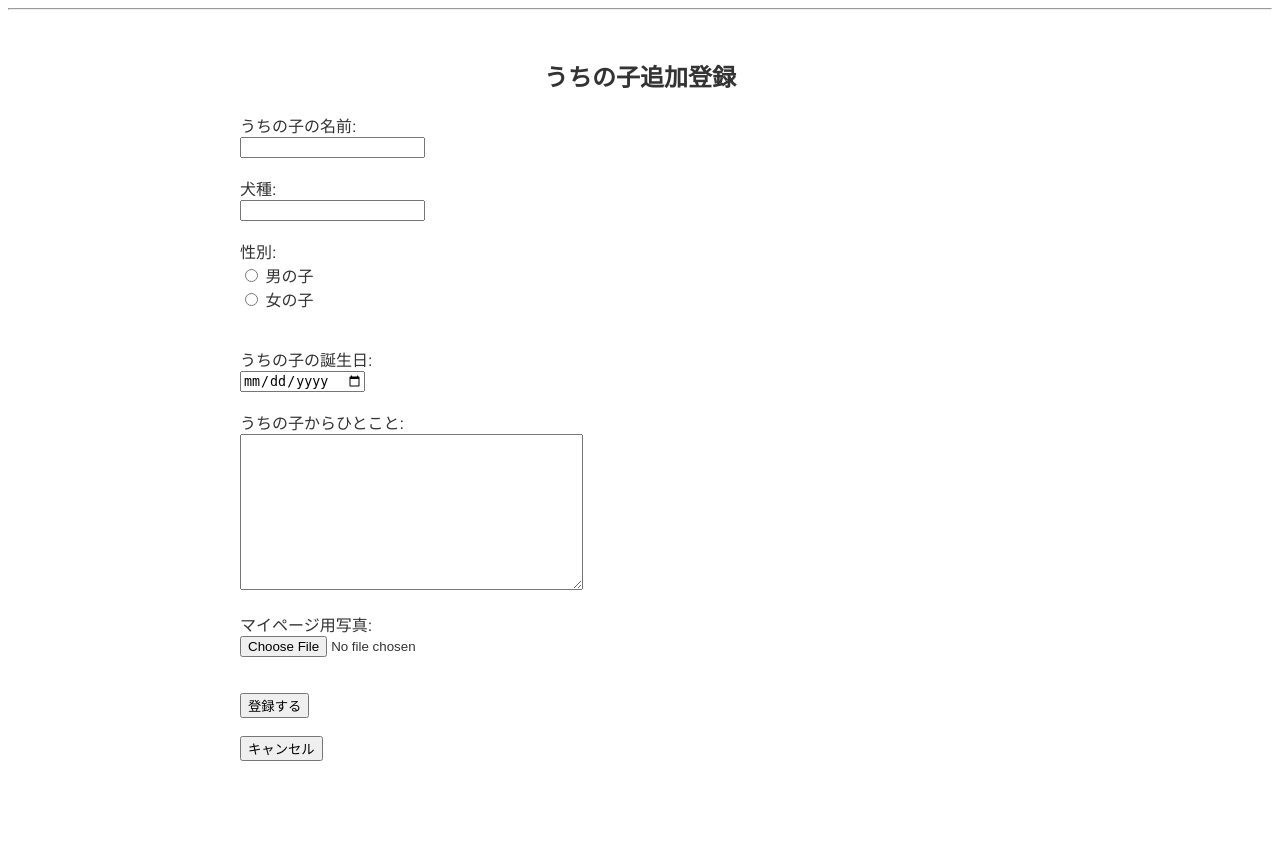
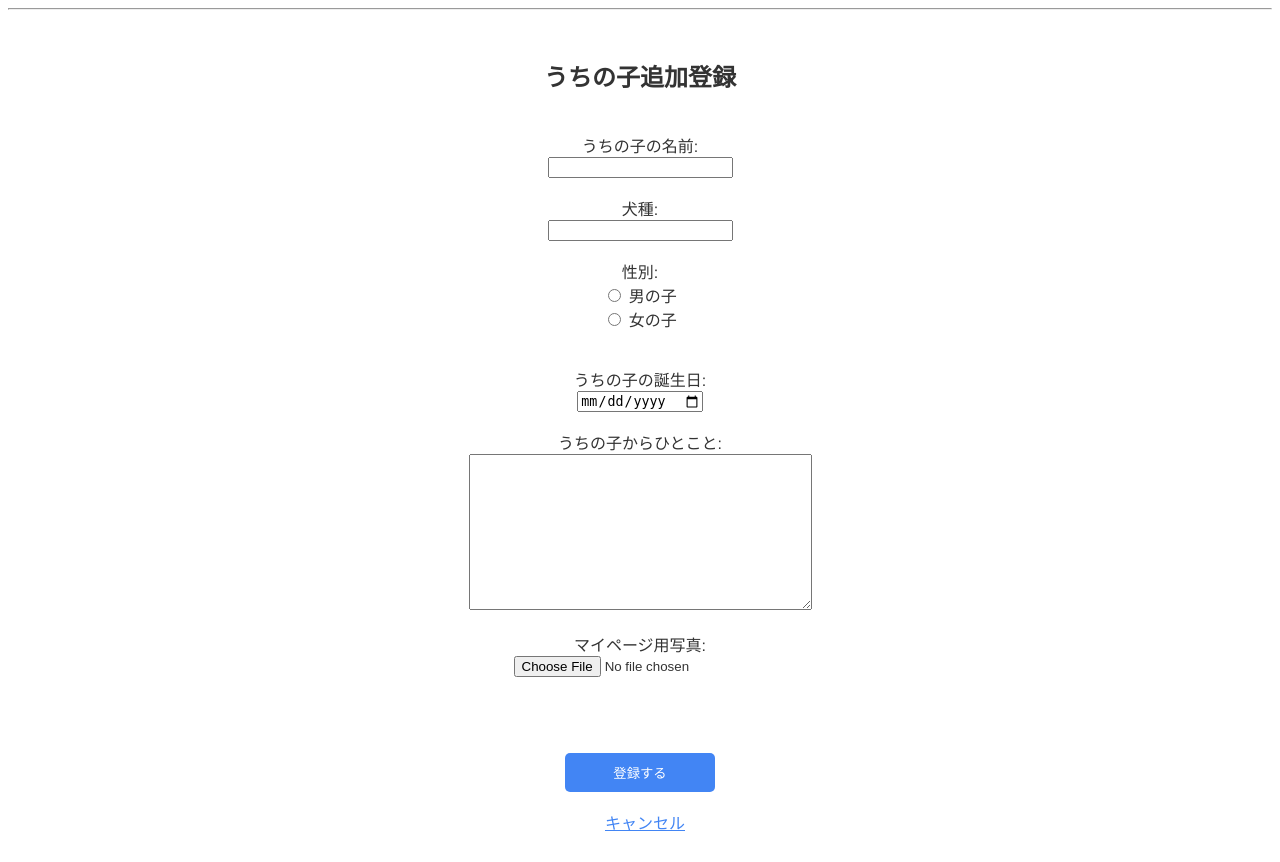
Before and after one commit to chapi80/wansnap, a Django app: page /add_dog/ in a window 1280 px wide. Shown: the part 67-929 px from the top of the page. Before the commit the page ends 828 px from the top, so only its background shows below. Run offline with Django 5.2, Linux system fonts and the light colour scheme; the visitor is signed in with stand-in values (Sample User, id 1); a map, chart or similar area stays blank.

Commit message:
うちの子追加ページボタン、テキスト表示修正

```diff
--- a/wansnapproject/app/templates/app/add_dog.html
+++ b/wansnapproject/app/templates/app/add_dog.html
@@ -6,6 +6,58 @@
 {% block title %}うちの子追加登録画面 - ワンスナップ{% endblock %}
 
 {% block content %}
+
+<style>
+    .button-wrapper {
+            text-align: center;
+            margin-top: 20px;
+        }
+
+        .submit-button {
+            background-color: #4285f4;
+            color: white;
+            padding: 10px 20px;
+            border: none;
+            border-radius: 5px;
+            cursor: pointer;
+            width: 150px;
+        }
+
+        .submit-button:hover {
+            background-color: #0056b3;
+        }
+
+        .cancel-link {
+            color: #4285f4;
+            text-decoration: none;
+            margin-left: 10px;
+        }
+
+        .cancel-link:hover {
+            text-decoration: underline;
+        }
+
+        .cancel-link {
+            color: #4285f4;
+            text-decoration: underline;
+        }
+
+        .dog-form {
+            max-width: 500px;
+            margin: 0 auto;
+            padding: 20px;
+            text-align: center;
+        }
+
+        .dog-form form {
+            text-align: left;
+        }
+
+        h2 {
+            text-align: center;
+        }
+</style>
+
     <h2>うちの子追加登録</h2>
 
         <form action="{% url 'add_dog' %}" method="POST" enctype="multipart/form-data">
@@ -34,10 +86,9 @@
                 </div>
             </div><br>
 
-            <button type="submit">登録する</button><br><br>
-
-            <a href="{% url 'mypage' %}">
-                <button type="button">キャンセル</button>
-            </a>
+            <div class="button-wrapper">
+                <button type="submit" class="submit-button">登録する</button><br><br>
+                <a href="{% url 'mypage' %}" class="cancel-link">キャンセル</a>
+            </div>
         </form>
 {% endblock %}
```
